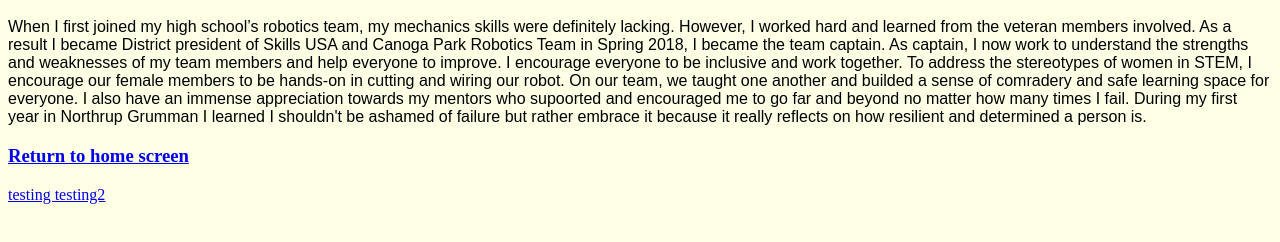
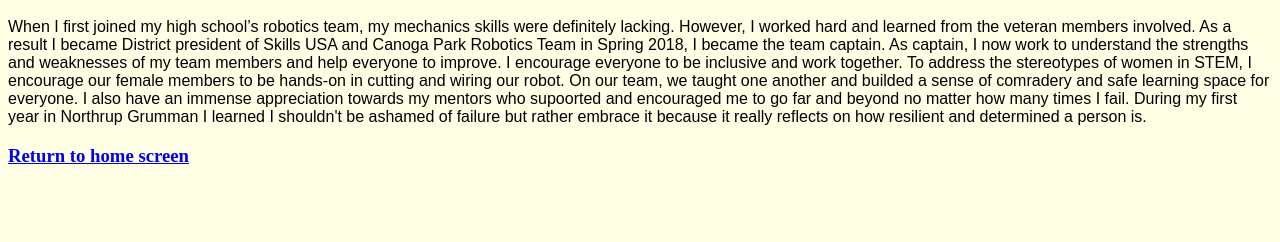
Before and after one commit to Maraya03102002/Maraya03102002.github.io, a plain HTML site: page 2.html in a window 1280 px wide. Shown: the part 48-290 px from the top of the page. Drawn offline with Linux system fonts and the light colour scheme.

Commit message:
Update 2.html

```diff
--- a/2.html
+++ b/2.html
@@ -15,6 +15,5 @@ When I first joined my high school’s robotics team, my mechanics skills were d
 </body>
 
                     <h3><a href="index.html">Return to home screen</a></h3>
-   <a href="Pet Location.html">testing </a>
-  <a href= "testing.html">testing2</a>
+
  </div>
```
